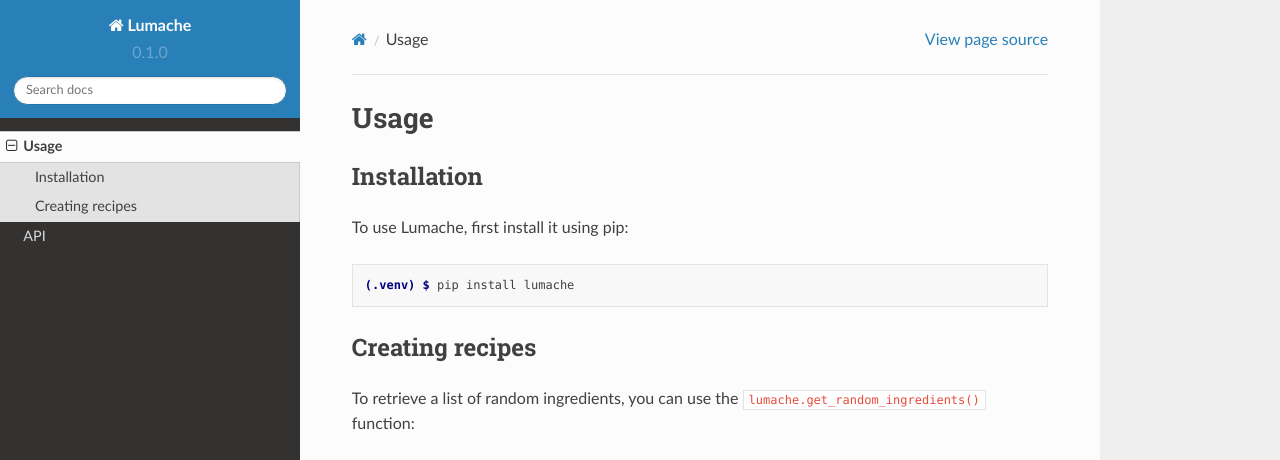
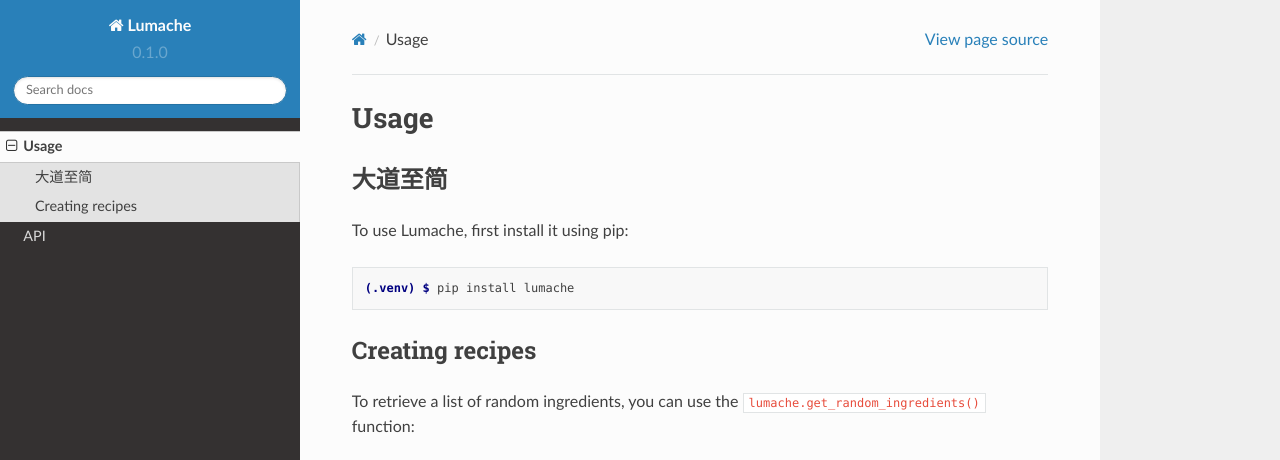
Before and after one commit to gxt/DOC-DADAO, a Sphinx documentation site: the page built from docs/source/usage.rst, in a window 1280 px wide and 1098 px high. Shown: the top 460 px of the window. Built offline with Sphinx 7.4.7 and the Read the Docs theme 2.0.0, drawn with Linux system fonts in a browser that asks for light colours; grey boxes are pictures that could not be loaded.

Commit message:
Try chinese
Signed-off-by: Guan Xuetao <gxt@pku.edu.cn>

```diff
--- a/docs/source/conf.py
+++ b/docs/source/conf.py
@@ -21,7 +21,7 @@
 
 intersphinx_mapping = {
     'python': ('https://docs.python.org/3/', None),
-    'sphinx': ('https://www.sphinx-doc.org/en/master/', None),
+    'sphinx': ('https://www.sphinx-doc.org/zh_CN/master/', None),
 }
 intersphinx_disabled_domains = ['std']
 
--- a/docs/source/usage.rst
+++ b/docs/source/usage.rst
@@ -3,7 +3,7 @@
 
 .. _installation:
 
-Installation
+大道至简
 ------------
 
 To use Lumache, first install it using pip:
```
